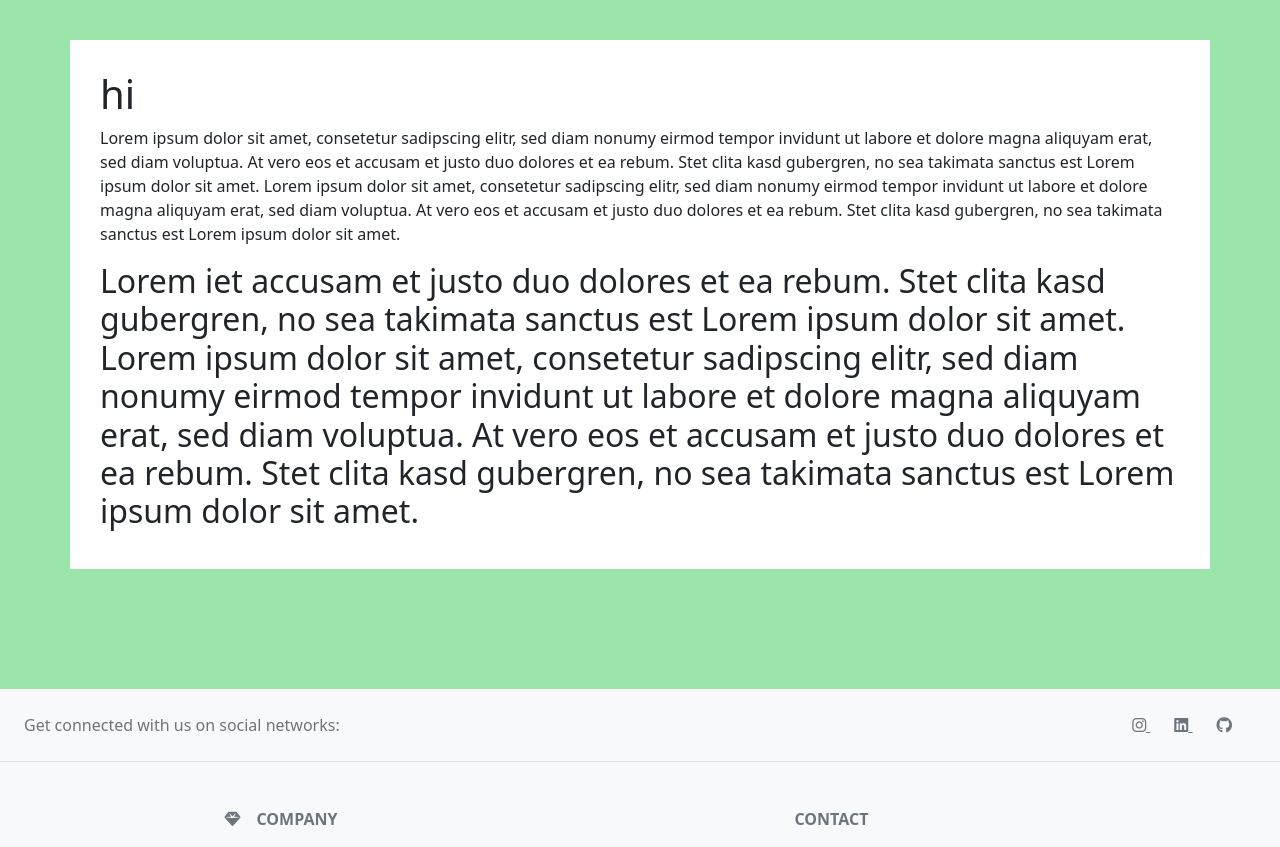
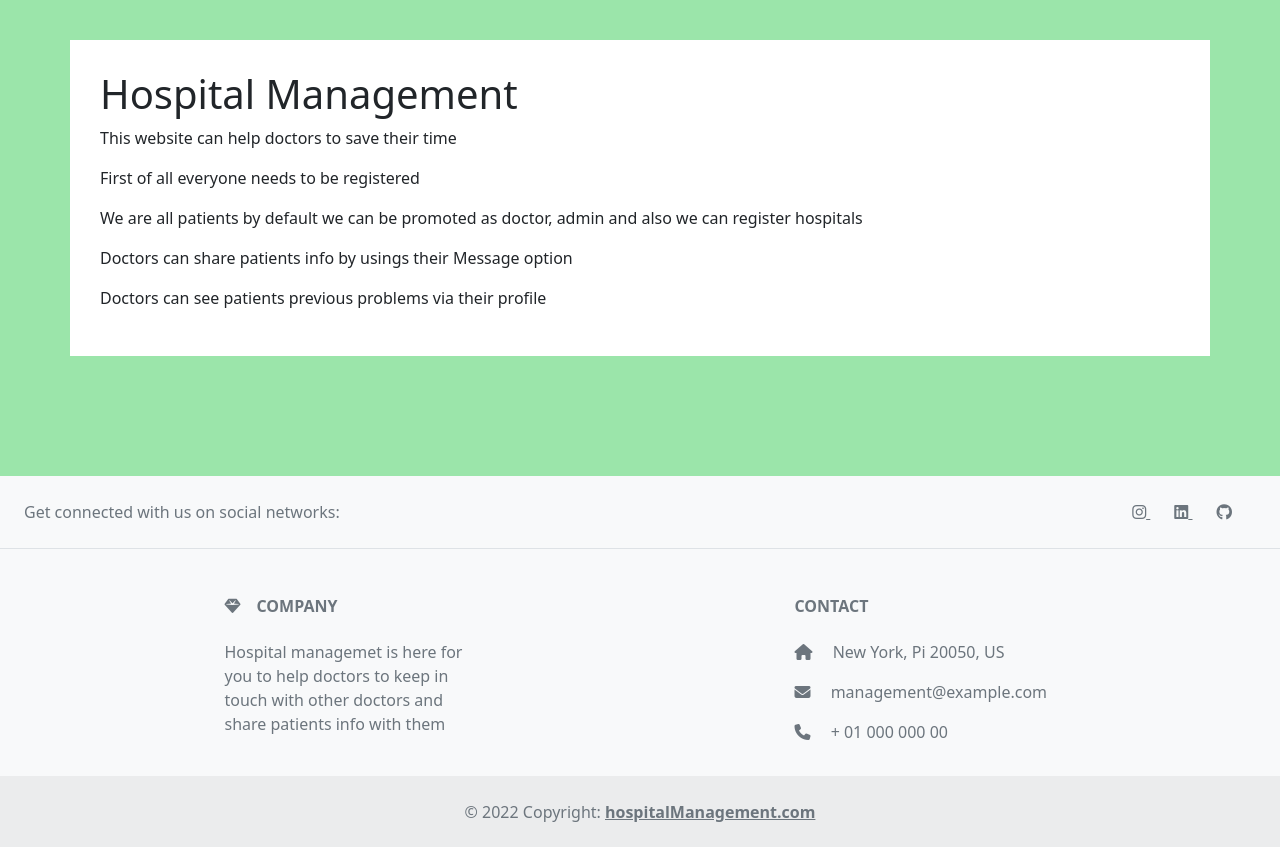
Before and after one commit to mohamad-liyaghi/hospital-management, a Django app: page / in a window 1280 px wide. Shown: the part 56-903 px from the top of the page. Run offline with Django 4.2, Linux system fonts and the light colour scheme; some libraries are stand-ins or nearby versions.

Commit message:
Templates fixed

```diff
--- a/app/base/views.py
+++ b/app/base/views.py
@@ -55,5 +55,5 @@ def logoutView(request):
 class ProfileView(LoginRequiredMixin,DetailView):
     template_name = "base-app/other/profile.html"
     def get_object(self, *args, **kwargs):
-        object = get_object_or_404(BaseUser,hospital_id=self.kwargs['id'])
+        object = get_object_or_404(BaseUser,username=self.kwargs['username'])
         return object
--- a/app/doctor/urls.py
+++ b/app/doctor/urls.py
@@ -4,8 +4,8 @@ from .views import (RegisterDoctorView,
                     AcceptDoctorView,
                     DeclineDoctorView,
                     SendMessage,
-                    MessageList,
-                    MessageDetail,ReadMessageStatus,CloseMessageStatus)
+                    UnreadMessageList,
+                    MessageDetail,AllMessageList,ReadMessageStatus,CloseMessageStatus)
 app_name = "doctor"
 urlpatterns = [
     path("register-doctor/",RegisterDoctorView.as_view(),name="register-doctor"),
@@ -13,7 +13,8 @@ urlpatterns = [
     path("accept-doctor/<str:username>/",AcceptDoctorView.as_view(),name="accept-doctor"),
     path("decline-doctor/<str:username>/",DeclineDoctorView.as_view(),name="decline-doctor"),
     path("send-message/",SendMessage.as_view(),name='send-message'),
-    path("message-list/",MessageList.as_view(),name="messages"),
+    path("unread-messages-list/",UnreadMessageList.as_view(),name="unread-messages"),
+    path("all-message-list/",AllMessageList.as_view(),name="all-messages"),
     path("message-detail/<str:token>/",MessageDetail.as_view(),name="message-detail"),
     path("message-read/<str:token>/",ReadMessageStatus.as_view(),name="read-message"),
     path("message-close/<str:token>/",CloseMessageStatus.as_view(),name="close-message"),
--- a/app/templates/base-app/other/home.html
+++ b/app/templates/base-app/other/home.html
@@ -2,16 +2,17 @@
 <!DOCTYPE html>
 <html lang="en">
 <head>
-
     <meta charset="UTF-8">
     {%block title%}Home{%endblock%}
-
 </head>
 <body>
 {%block body%}
-<h1>hi</h1>
-<p>Lorem ipsum dolor sit amet, consetetur sadipscing elitr, sed diam nonumy eirmod tempor invidunt ut labore et dolore magna aliquyam erat, sed diam voluptua. At vero eos et accusam et justo duo dolores et ea rebum. Stet clita kasd gubergren, no sea takimata sanctus est Lorem ipsum dolor sit amet. Lorem ipsum dolor sit amet, consetetur sadipscing elitr, sed diam nonumy eirmod tempor invidunt ut labore et dolore magna aliquyam erat, sed diam voluptua. At vero eos et accusam et justo duo dolores et ea rebum. Stet clita kasd gubergren, no sea takimata sanctus est Lorem ipsum dolor sit amet.</p>
-<h2>Lorem iet accusam et justo duo dolores et ea rebum. Stet clita kasd gubergren, no sea takimata sanctus est Lorem ipsum dolor sit amet. Lorem ipsum dolor sit amet, consetetur sadipscing elitr, sed diam nonumy eirmod tempor invidunt ut labore et dolore magna aliquyam erat, sed diam voluptua. At vero eos et accusam et justo duo dolores et ea rebum. Stet clita kasd gubergren, no sea takimata sanctus est Lorem ipsum dolor sit amet.</h2>
+<h1>Hospital Management</h1>
+<p>This website can help doctors to save their time</p>
+<p>First of all everyone needs to be registered</p>
+<p>We are all patients by default we can be promoted as doctor, admin and also we can register hospitals</p>
+<p>Doctors can share patients info by usings their Message option</p>
+<p>Doctors can see patients previous problems via their profile</p>
 {%endblock%}
 </body>
 </html>
--- a/app/templates/base/footer.html
+++ b/app/templates/base/footer.html
@@ -35,19 +35,24 @@
             <h6 class="text-uppercase fw-bold mb-4">
               Pages
             </h6>
+          {%if request.user.admin_stat == "ac" %}
             <p>
-              <a href="#!" class="text-reset">Register hospital</a>
+              <a href="{%url 'hospital:register-hospital'%}" class="text-reset">Register hospital</a>
             </p>
-            {%if request.user.admin_stat == "ac"%}
+          {%endif%}
+
+
+            {%if request.user.doc_stat != "ac" and "re" and request.user.admin_stat != "ac" and "re"%}
               <p>
                 <a href="{%url 'admins:register-admin'%}" class="text-reset">Register Admin</a>
               </p>
+              <p>
+                <a href="{%url 'doctor:register-doctor'%}" class="text-reset">Register doctor</a>
+              </p>
             {%endif%}
-          {%if request.user.doc_stat != "ac"%}
-              <p>
-              <a href="{%url 'doctor:register-doctor'%}" class="text-reset">Register doctor</a>
-            </p>
-            {%endif%}
+
+
+
 
           </div>
         {%endif%}
--- a/app/templates/base/navbar.html
+++ b/app/templates/base/navbar.html
@@ -6,7 +6,7 @@
     <ul class="navbar-nav mr-auto">
         <a class="navbar-brand" style="margin-left:10px;" href="#"><i class="fa-solid fa-hospital"></i></a>
       <li class="nav-item active">
-        <a class="nav-link " href="#">Home</a>
+        <a class="nav-link " href="{%url 'base:home'%}">Home</a>
       </li>
       {%if request.user.is_authenticated%}
       <div class="dropdown">
@@ -14,18 +14,31 @@
           Register
         </button>
         <ul class="dropdown-menu" aria-labelledby="dropdownMenuButton1">
-          {%if request.user.doc_stat != "ac"%}
-              <li><a class="dropdown-item" href="#">Register Hospital</a></li>
+          {%if request.user.admin_stat == "ac"%}
+              <li><a class="dropdown-item" href="{%url 'hospital:register-hospital' %}">Register Hospital</a></li>
           {%endif%}
-          {%if request.user.doc_stat != "ac"%}
-              <li><a class="dropdown-item" href="{%url 'doctor:register-doctor'%}">Register Doctor</a></li>
+          {%if request.user.doc_stat != "ac" and "re" and request.user.admin_stat != "ac" and "re"%}
+              <li><a class="dropdown-item" href="{%url 'admins:register-admin'%}">Register Admin</a></li>
+          <li><a class="dropdown-item" href="{%url 'doctor:register-doctor'%}">Register Doctor</a></li>
+
           {%endif%}
-          {%if request.user.admin_stat != "ac"%}
-              <li><a class="dropdown-item" href="{%url 'admins:register-admin'%}">Register Admin</a></li>
+        </ul>
+      </div>
+      <div class="dropdown">
+        <button class="btn dropdown-toggle" type="button" id="dropdownMenuButton1" data-bs-toggle="dropdown" aria-expanded="false">
+          Messages
+        </button>
+        <ul class="dropdown-menu" aria-labelledby="dropdownMenuButton1">
+          {%if request.user.doc_stat == "ac"%}
+              <li><a class="dropdown-item" href="{%url 'doctor:unread-messages' %}">Unread Messages</a></li>
+              <li><a class="dropdown-item" href="{%url 'doctor:all-messages' %}">All Messages</a></li>
           {%endif%}
         </ul>
       </div>
         <li class="nav-item">
+          <a class="nav-link" href="{%url 'base:profile' request.user.username %}">Profile</a>
+        </li>
+      <li class="nav-item">
           <a class="nav-link" href="{%url 'base:logout' %}">Logout</a>
         </li>
       {%else%}
```
Also changed, not shown: app/doctor/views.py (+7 -1 lines), app/templates/base-app/other/profile.html (+7 -6 lines).
